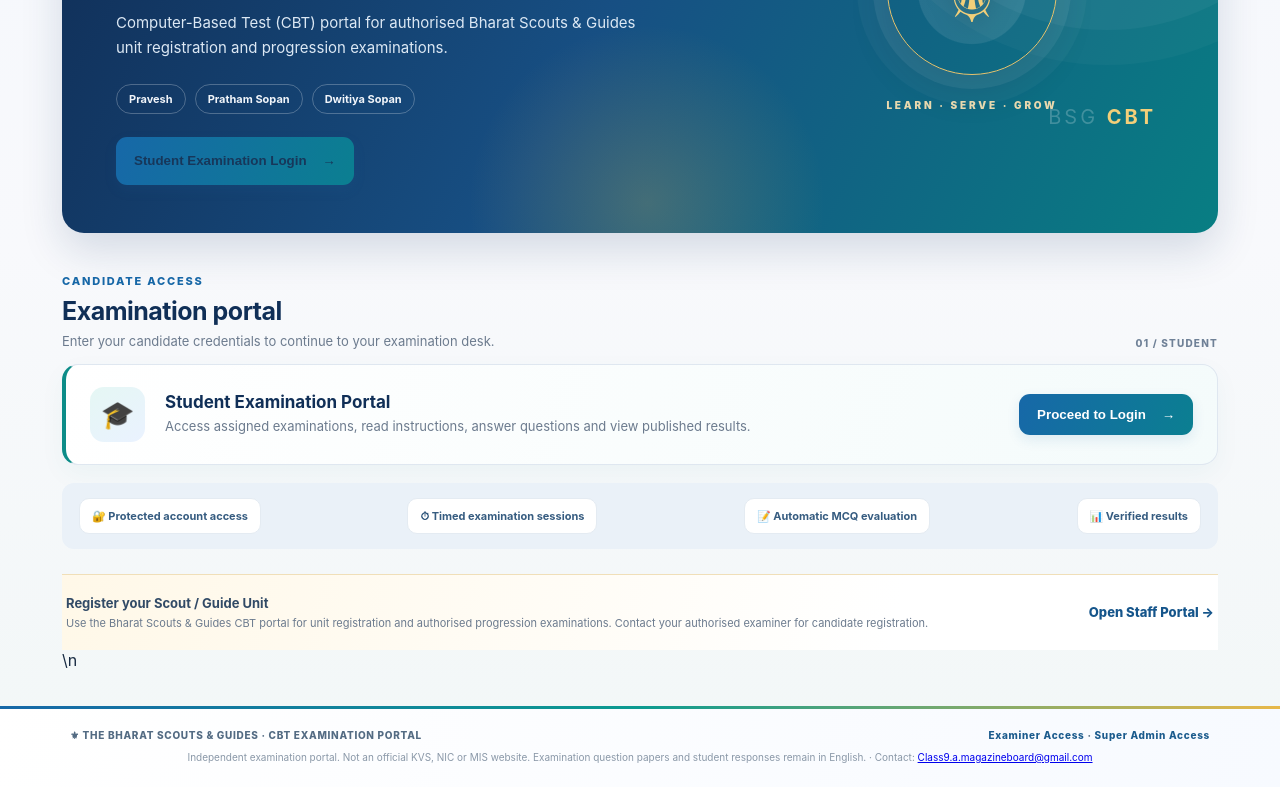
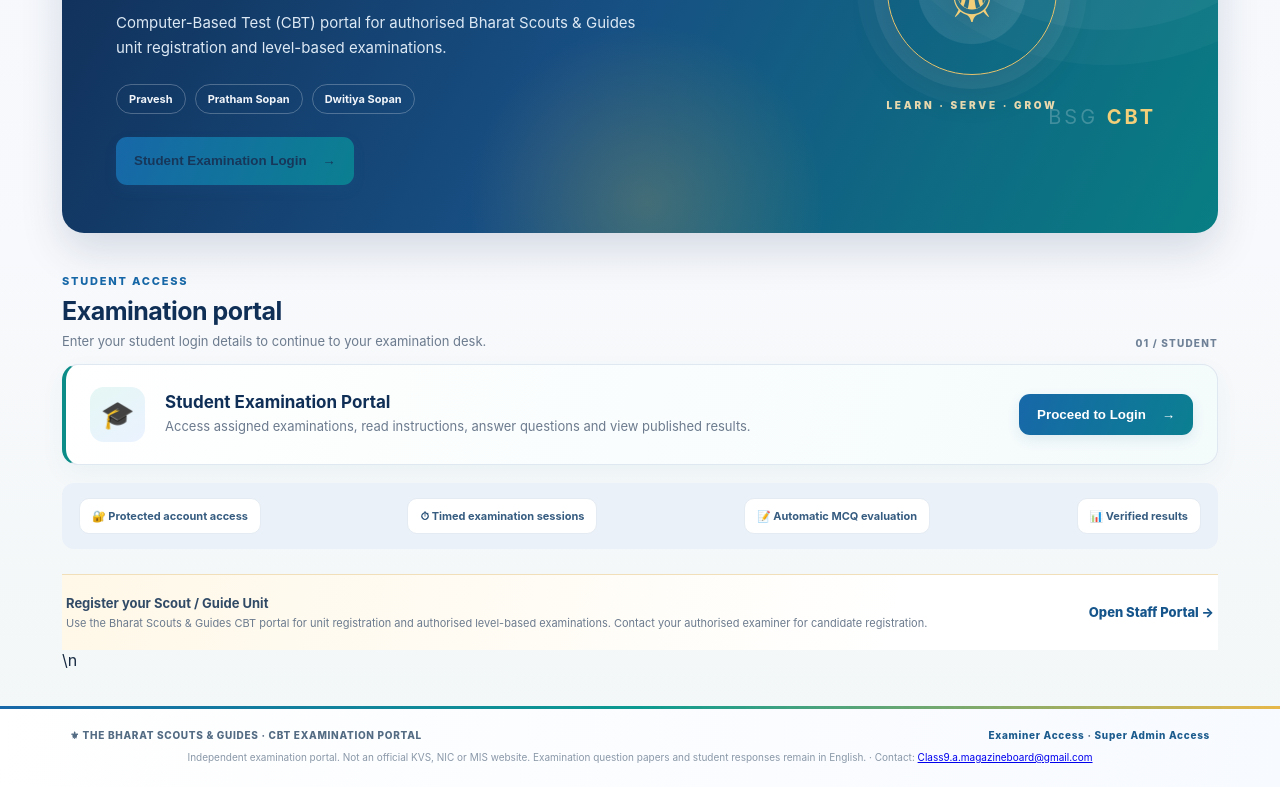
Before and after one commit to PMSKVOFMK/-BSG-CBT-EXAMINATION-PORTAL., a plain HTML site: page index.html in a window 1280 px wide. Shown: the part 335-1122 px from the top of the page. Drawn offline with nearby package versions, Linux system fonts and the light colour scheme.

Commit message:
Update CBT portal landing page terminology

```diff
--- a/index.html
+++ b/index.html
@@ -4,11 +4,11 @@
 <header class="portal-header"><a class="brand" href="./"><span class="brand-crest">⚜</span><span><b>THE BHARAT SCOUTS &amp; GUIDES</b><small>CBT Examination Portal</small></span></a><div class="header-right"><span class="secure-label"><i></i> SECURE EXAMINATION SYSTEM</span><label class="language-switch">Portal language <select id="portal-language" aria-label="Portal language"><option value="en">English</option><option value="hi">हिन्दी</option></select></label><a class="staff-link" href="#/staff">Staff Portal ↗</a></div></header>
 <main class="wrap">
 <section id="welcome" class="welcome">
- <div class="welcome-banner"><div class="welcome-copy"><span class="eyebrow">DIGITAL LEARNING &amp; ASSESSMENT</span><h1>Excellence through<br><em>knowledge.</em></h1><p>Computer-Based Test (CBT) portal for authorised Bharat Scouts &amp; Guides unit registration and progression examinations.</p><div class="welcome-meta"><span>Pravesh</span><span>Pratham Sopan</span><span>Dwitiya Sopan</span></div><button class="primary hero-action" onclick="location.hash='#/login/student'">Student Examination Login <b>→</b></button></div><div class="welcome-visual"><div class="visual-orbit"><span>⚜</span></div><div class="visual-caption">LEARN · SERVE · GROW</div><div class="visual-number">BSG <b>CBT</b></div></div></div>
- <div class="section-heading"><div><span class="eyebrow">CANDIDATE ACCESS</span><h2>Examination portal</h2><p>Enter your candidate credentials to continue to your examination desk.</p></div><span class="portal-mark">01 / STUDENT</span></div>
+ <div class="welcome-banner"><div class="welcome-copy"><span class="eyebrow">DIGITAL LEARNING &amp; ASSESSMENT</span><h1>Excellence through<br><em>knowledge.</em></h1><p>Computer-Based Test (CBT) portal for authorised Bharat Scouts &amp; Guides unit registration and level-based examinations.</p><div class="welcome-meta"><span>Pravesh</span><span>Pratham Sopan</span><span>Dwitiya Sopan</span></div><button class="primary hero-action" onclick="location.hash='#/login/student'">Student Examination Login <b>→</b></button></div><div class="welcome-visual"><div class="visual-orbit"><span>⚜</span></div><div class="visual-caption">LEARN · SERVE · GROW</div><div class="visual-number">BSG <b>CBT</b></div></div></div>
+ <div class="section-heading"><div><span class="eyebrow">STUDENT ACCESS</span><h2>Examination portal</h2><p>Enter your student login details to continue to your examination desk.</p></div><span class="portal-mark">01 / STUDENT</span></div>
  <article class="student-access"><div class="student-symbol">🎓</div><div class="student-copy"><h3>Student Examination Portal</h3><p>Access assigned examinations, read instructions, answer questions and view published results.</p></div><button class="primary" onclick="location.hash='#/login/student'">Proceed to Login <b>→</b></button></article>
  <div class="trust-row"><span>🔐 Protected account access</span><span>⏱ Timed examination sessions</span><span>📝 Automatic MCQ evaluation</span><span>📊 Verified results</span></div>
- <div class="staff-access"><div><b>Register your Scout / Guide Unit</b><small>Use the Bharat Scouts &amp; Guides CBT portal for unit registration and authorised progression examinations. Contact your authorised examiner for candidate registration.</small></div><a href="#/staff">Open Staff Portal →</a></div>
+ <div class="staff-access"><div><b>Register your Scout / Guide Unit</b><small>Use the Bharat Scouts &amp; Guides CBT portal for unit registration and authorised level-based examinations. Contact your authorised examiner for candidate registration.</small></div><a href="#/staff">Open Staff Portal →</a></div>
 </section>
 <section id="staff-hub" class="hidden"><div class="auth-topline"><a class="back" href="./">← Back to main portal</a><span class="secure-label"><i></i> AUTHORISED STAFF ACCESS</span></div><div class="section-heading"><div><span class="eyebrow">BSG STAFF PORTAL</span><h2>Select your staff login</h2><p>Choose the account type issued to you by the Super Admin.</p></div><span class="portal-mark">STAFF ACCESS</span></div><div class="staff-choice-grid"><article class="data-card staff-choice"><div class="staff-choice-icon">⚜</div><span class="eyebrow">PORTAL ADMINISTRATION</span><h3>Super Admin</h3><p>Manage examiners, question papers, examination schedules, results and portal monitoring.</p><a class="primary staff-choice-link" href="#/staff/super-admin">Super Admin Login →</a></article><article class="data-card staff-choice"><div class="staff-choice-icon">🧑‍🏫</div><span class="eyebrow">EXAMINATION OPERATIONS</span><h3>Examiner</h3><p>Manage assigned Scout or Guide candidates, batches, attendance and examination records.</p><a class="primary staff-choice-link" href="#/staff/examiner">Examiner Login →</a></article></div></section>\n<section id="auth" class="auth hidden"><div class="auth-topline"><a class="back" href="./" onclick="goHome();return false">← Back to main portal</a><span class="secure-label"><i></i> SECURE SIGN IN</span></div>
  <div class="auth-layout"><div class="auth-intro"><span class="eyebrow">THE BHARAT SCOUTS &amp; GUIDES</span><h1 id="auth-title">Student Login</h1><p id="auth-sub">Sign in to access your assigned examination workspace.</p><div class="auth-seal">⚜</div><div class="auth-note">Authorised access only<br><b>CBT Examination Portal</b></div></div>
```
